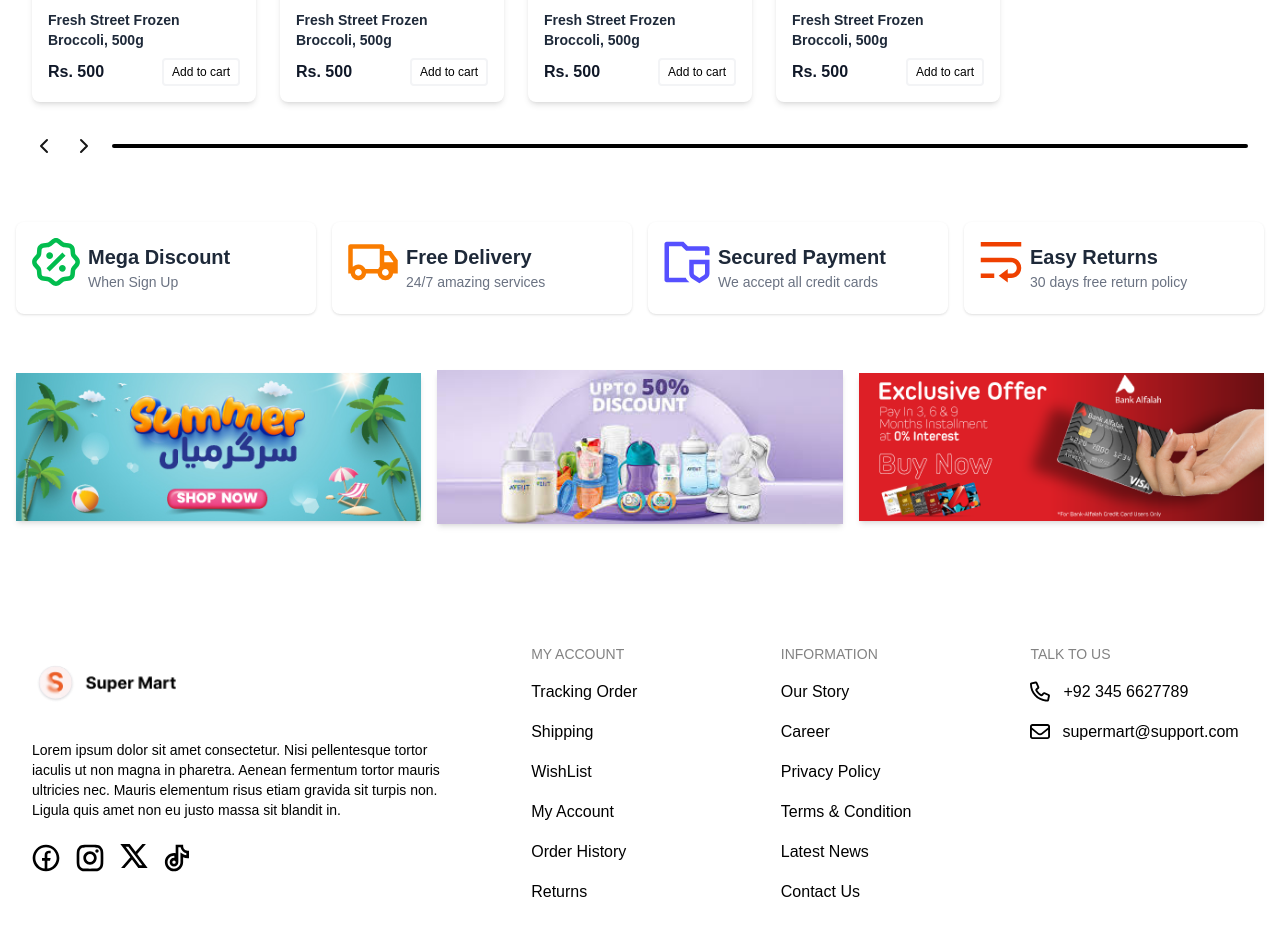
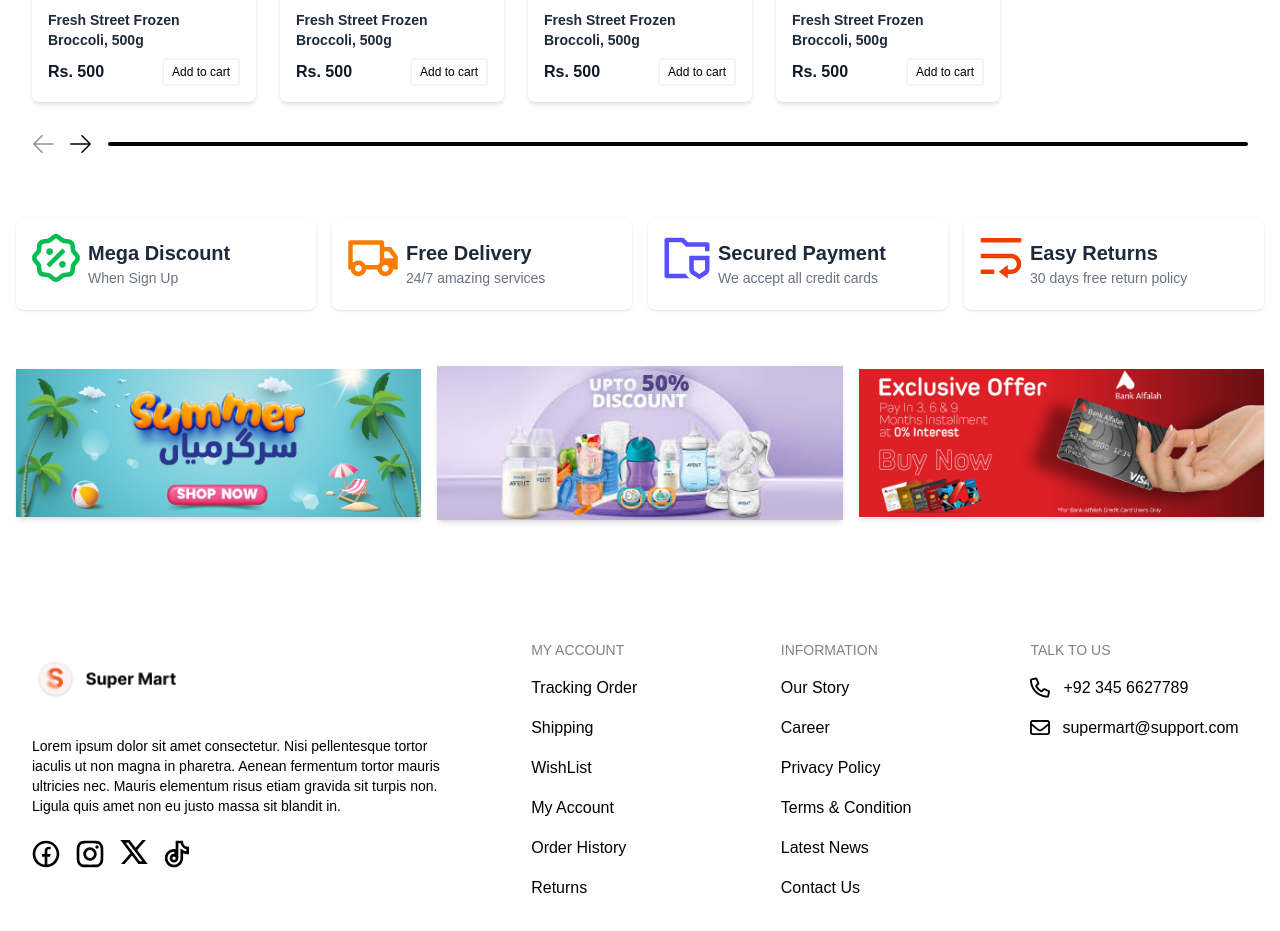
Before and after one commit to Aijaz12550/supermart, a Next.js app: page /product in a window 1280 px wide. Shown: the part 1500-2431 px from the top of the page. Built offline with nearby package versions, Linux system fonts and the light colour scheme.

Commit message:
some changes

```diff
--- a/package.json
+++ b/package.json
@@ -9,7 +9,6 @@
     "lint": "next lint"
   },
   "dependencies": {
-    "lucide-react": "^0.510.0",
     "next": "15.3.2",
     "react": "^19.0.0",
     "react-dom": "^19.0.0",
--- a/src/app/Reusable_Components/Arrow-Slider.tsx
+++ b/src/app/Reusable_Components/Arrow-Slider.tsx
@@ -1,17 +1,17 @@
-import { ChevronLeft, ChevronRight } from 'lucide-react'
 import React from 'react'
+import { LeftArrowIcon, RightArrowIcon } from '../components/Icon'
 
 const Arrowslider = () => {
   return (
     <div>
       <div className="flex justify-start items-center mt-8 space-x-4">
           <button >
-            <ChevronLeft size={24} />
+            <LeftArrowIcon/>
           </button>
 
           <button
           >
-            <ChevronRight size={24} />
+            <RightArrowIcon/>
           </button>
           <div className="w-full h-1 rounded-full">
             <div
--- a/src/app/Reusable_Components/DeliveryForm.tsx
+++ b/src/app/Reusable_Components/DeliveryForm.tsx
@@ -1,6 +1,5 @@
 "use clientS"
 import React, { useState } from 'react'
-import { ChevronDown, Eye } from "lucide-react"
 import { DropDownIcon, InfoIcon } from '../components/Icon'
 
 
--- a/src/app/components/Icon.tsx
+++ b/src/app/components/Icon.tsx
@@ -577,3 +577,15 @@ export const LoaderIcon = () => (
     />
   </svg>
 );
+
+export const RightArrowIcon = () => (
+  <svg width="22" height="20" viewBox="0 0 22 20" fill="none" xmlns="http://www.w3.org/2000/svg">
+<path d="M20.7656 10.5625L12.5156 18.8125C12.2344 19.0938 11.7188 19.0938 11.4375 18.8125C11.1562 18.5312 11.1562 18.0156 11.4375 17.7344L18.4219 10.75H0.75C0.328125 10.75 0 10.4219 0 10C0 9.625 0.328125 9.25 0.75 9.25H18.4219L11.4375 2.3125C11.1562 2.03125 11.1562 1.51562 11.4375 1.23438C11.7188 0.953125 12.2344 0.953125 12.5156 1.23438L20.7656 9.48438C21.0469 9.76562 21.0469 10.2812 20.7656 10.5625Z" fill="black"/>
+</svg>
+);
+
+export const LeftArrowIcon = () => (
+  <svg width="22" height="20" viewBox="0 0 22 20" fill="none" xmlns="http://www.w3.org/2000/svg">
+<path d="M1.23438 9.4375L9.48438 1.1875C9.76562 0.90625 10.2812 0.90625 10.5625 1.1875C10.8438 1.46875 10.8438 1.98438 10.5625 2.26562L3.57812 9.25H21.25C21.6719 9.25 22 9.57812 22 10C22 10.375 21.6719 10.75 21.25 10.75H3.57812L10.5625 17.6875C10.8438 17.9688 10.8438 18.4844 10.5625 18.7656C10.2812 19.0469 9.76562 19.0469 9.48438 18.7656L1.23438 10.5156C0.953125 10.2344 0.953125 9.71875 1.23438 9.4375Z" fill="#929292"/>
+</svg>
+);
```
Also changed, not shown: 1 other file (tests, documents, lock files or other folders).
